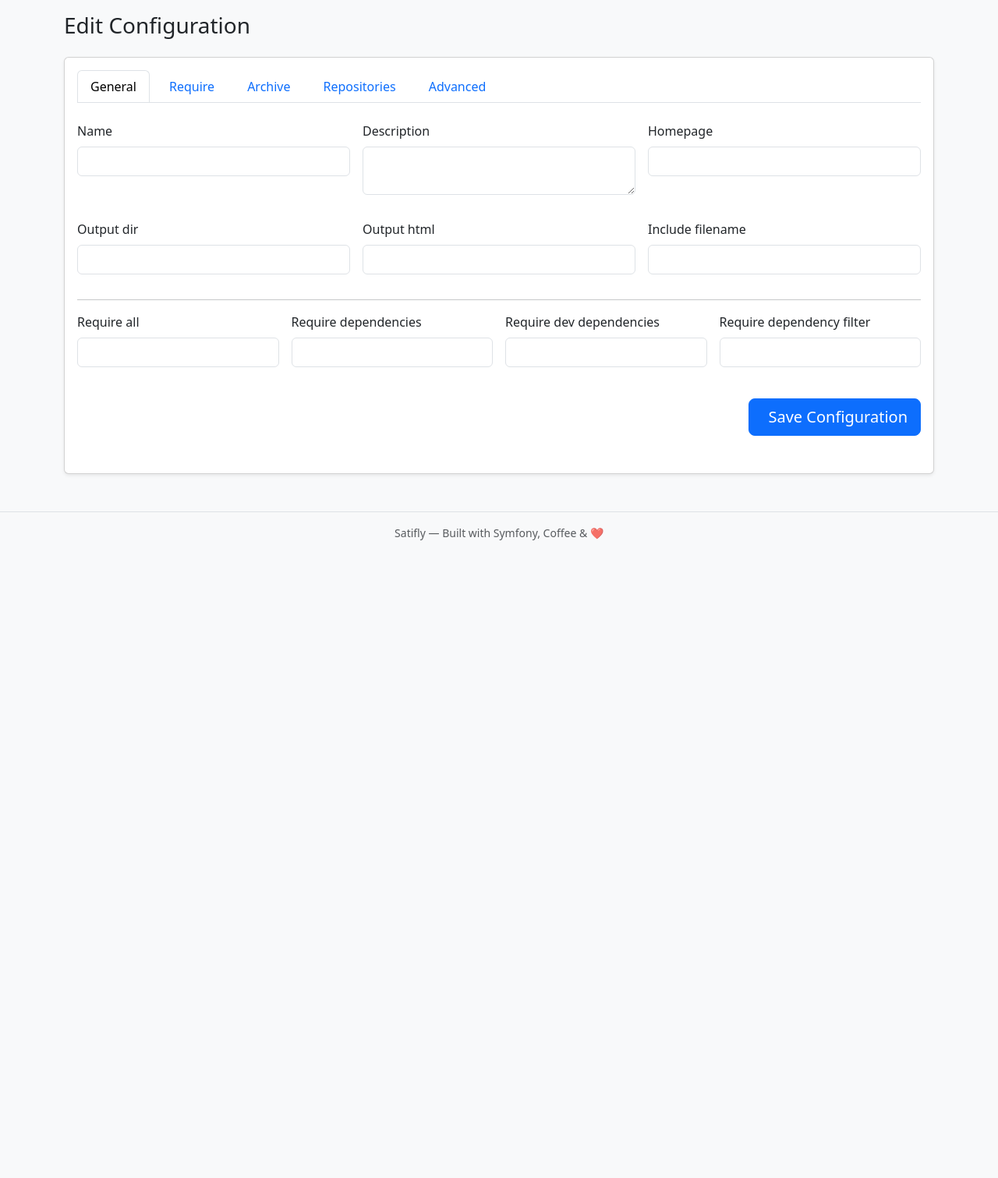
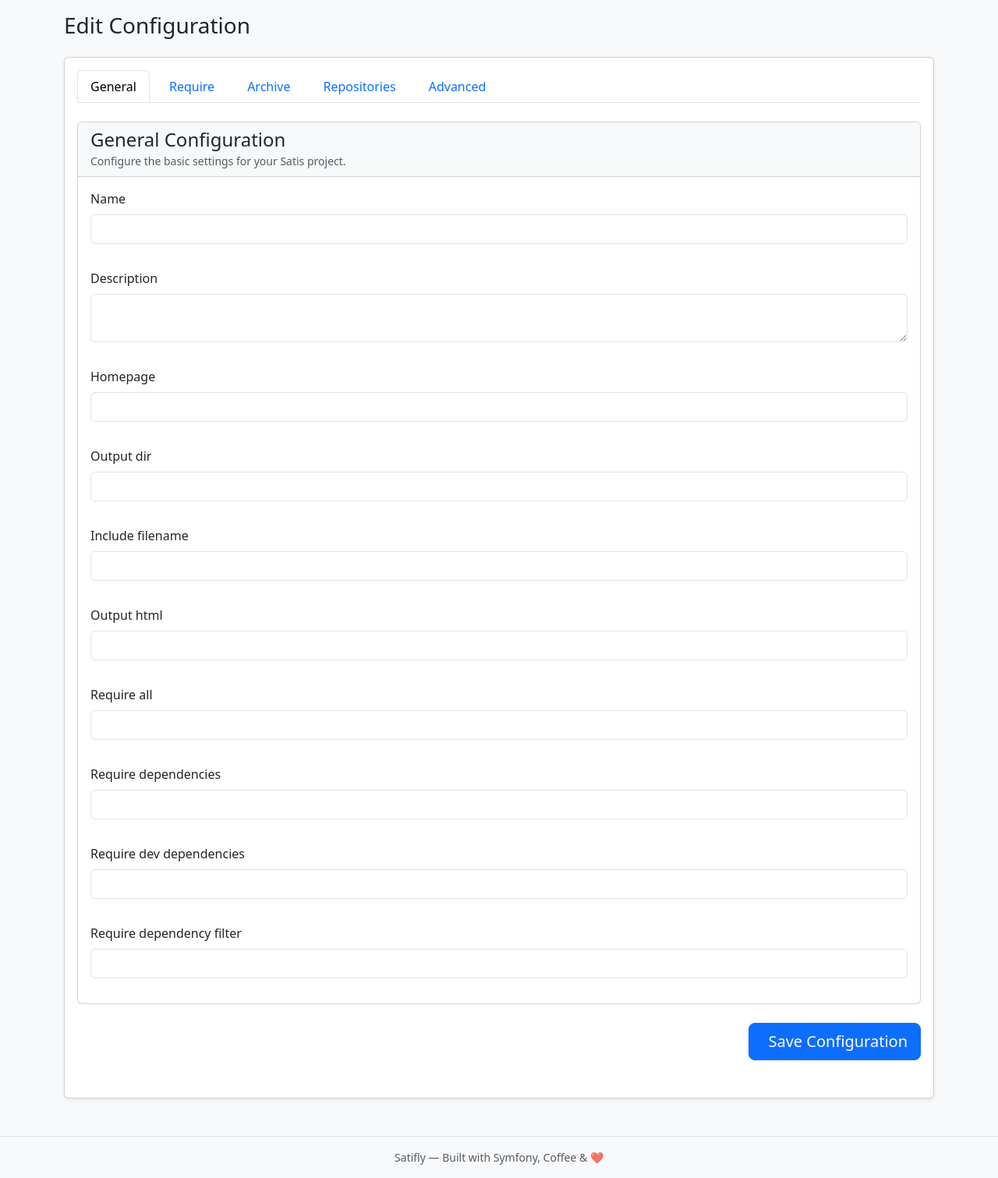
Before and after one commit to Trusted97/satifly, a Symfony app: template templates/views/satis-config.html.twig in a window 1280 px wide. Shown: the part 185-1696 px from the top of the page at 78% size. Before the commit the page ends 878 px from the top, so only its background shows below. Run offline with Twig, Linux system fonts and the light colour scheme; the template is opened without the code that fills it, so the values that code supplies are empty; form fields are guessed from the names that the template uses; some libraries are stand-ins or nearby versions.

Commit message:
style: add help text and start advice look and feel of satis config form

```diff
--- /dev/null
+++ b/templates/views/form/_general.html.twig
@@ -0,0 +1,21 @@
+<div class="card mt-4">
+    <div class="card-header bg-light">
+        <h4 class="mb-0">General Configuration</h4>
+        <small class="text-muted">Configure the basic settings for your Satis project.</small>
+    </div>
+
+    <div class="card-body d-grid gap-3">
+        {{ form_row(form.name) }}
+        {{ form_row(form.description) }}
+        {{ form_row(form.homepage) }}
+
+        {{ form_row(form.outputDir) }}
+        {{ form_row(form.includeFilename) }}
+
+        {{ form_row(form.outputHtml) }}
+        {{ form_row(form.requireAll) }}
+        {{ form_row(form.requireDependencies) }}
+        {{ form_row(form.requireDevDependencies) }}
+        {{ form_row(form.requireDependencyFilter) }}
+    </div>
+</div>
--- a/templates/views/satis-config.html.twig
+++ b/templates/views/satis-config.html.twig
@@ -49,25 +49,7 @@
 
                 {# --- GENERAL TAB --- #}
                 <div class="tab-pane fade show active" id="general" role="tabpanel">
-                    <div class="row g-3 mb-3">
-                        <div class="col-12 col-md-4">{{ form_row(form.name) }}</div>
-                        <div class="col-12 col-md-4">{{ form_row(form.description) }}</div>
-                        <div class="col-12 col-md-4">{{ form_row(form.homepage) }}</div>
-                    </div>
-
-                    <div class="row g-3 mb-3">
-                        <div class="col-12 col-md-4">{{ form_row(form.outputDir) }}</div>
-                        <div class="col-12 col-md-4">{{ form_row(form.outputHtml) }}</div>
-                        <div class="col-12 col-md-4">{{ form_row(form.includeFilename) }}</div>
-                    </div>
-
-                    <hr>
-                    <div class="row g-3">
-                        <div class="col-6 col-md-3">{{ form_row(form.requireAll) }}</div>
-                        <div class="col-6 col-md-3">{{ form_row(form.requireDependencies) }}</div>
-                        <div class="col-6 col-md-3">{{ form_row(form.requireDevDependencies) }}</div>
-                        <div class="col-6 col-md-3">{{ form_row(form.requireDependencyFilter) }}</div>
-                    </div>
+                    {% include 'views/form/_general.html.twig' with { form: form } %}
                 </div>
 
                 {# --- REQUIRE TAB --- #}
```
Also changed, not shown: src/Form/SatisConfigType.php (+19 -2 lines).
